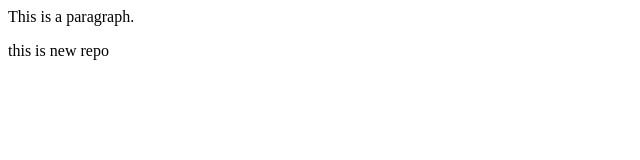
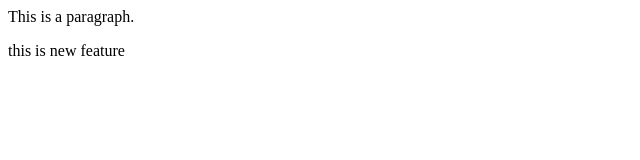
Before and after one commit to apna-max/localrepo, a plain HTML site: page index.html in a window 1280 px wide. Shown: the full height of the page, 0-640 px from the left. Drawn offline with Linux system fonts and the light colour scheme.

Commit message:
this new

```diff
--- a/index.html
+++ b/index.html
@@ -1,3 +1,2 @@
 <p>This is a paragraph.</p>
-<p>this is new repo
-</p>
+<p>this is new feature</p>
```
